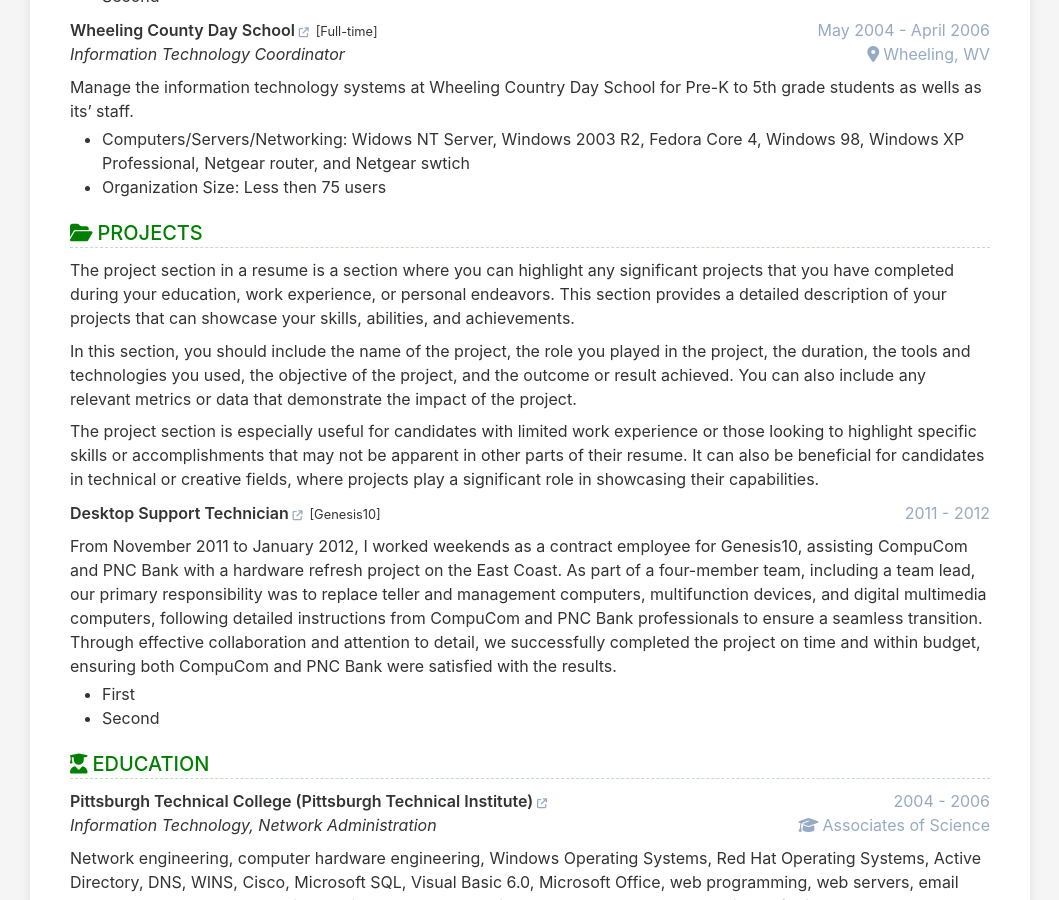
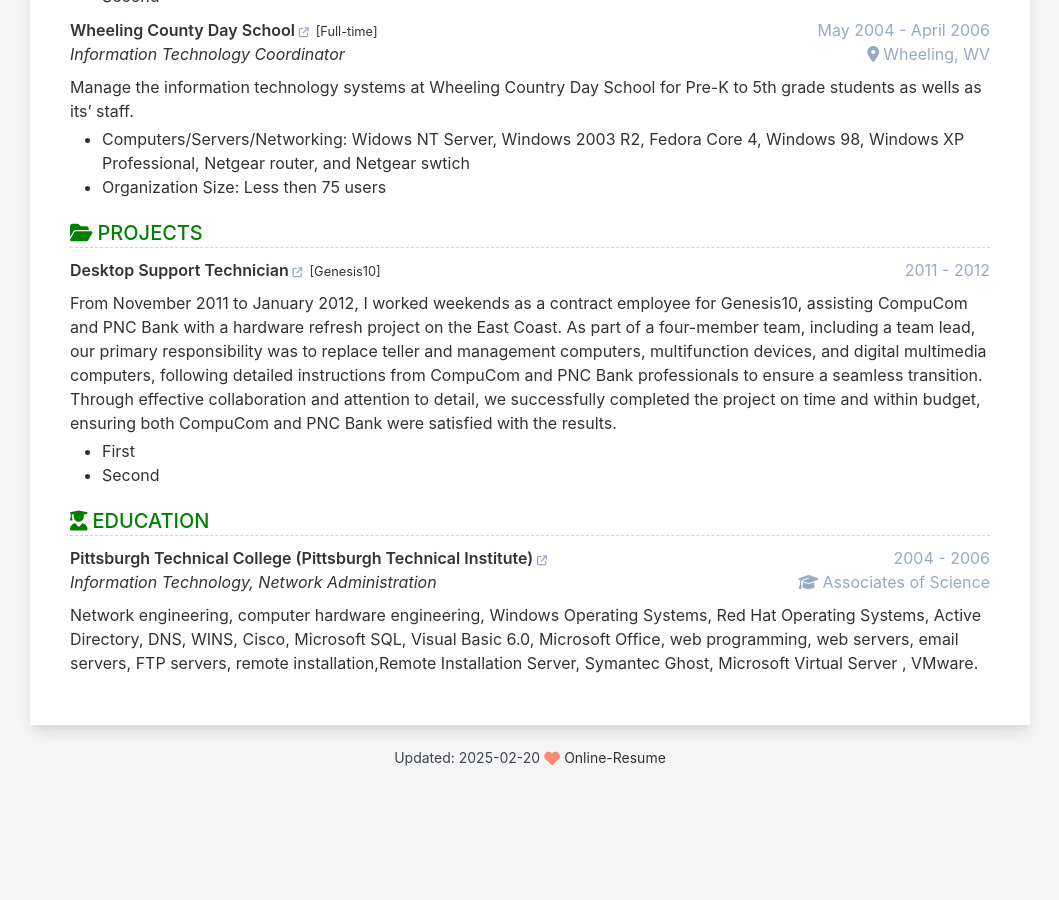
Before and after one commit to MrJordanRoth/resume, a Jekyll site: the page built from index.html, in a window 1280 px wide and 900 px high, scrolled down 962 px. Shown: the whole window, without its empty margins (110-1169 px from the left). Built offline with Jekyll 4.4.1, drawn with Linux system fonts in a browser that asks for light colours; after the commit the page ends 1750 px from its top, so only the background shows below that.

Commit message:
Updatres to Resume

```diff
--- a/_data/data.yml
+++ b/_data/data.yml
@@ -164,11 +164,6 @@ project:
   order: 3
   title: Projects
   description: |
-    The project section in a resume is a section where you can highlight any significant projects that you have completed during your education, work experience, or personal endeavors. This section provides a detailed description of your projects that can showcase your skills, abilities, and achievements.
-
-    In this section, you should include the name of the project, the role you played in the project, the duration, the tools and technologies you used, the objective of the project, and the outcome or result achieved. You can also include any relevant metrics or data that demonstrate the impact of the project.
-
-    The project section is especially useful for candidates with limited work experience or those looking to highlight specific skills or accomplishments that may not be apparent in other parts of their resume. It can also be beneficial for candidates in technical or creative fields, where projects play a significant role in showcasing their capabilities.
 
   items:
     - name: Desktop Support Technician
```
